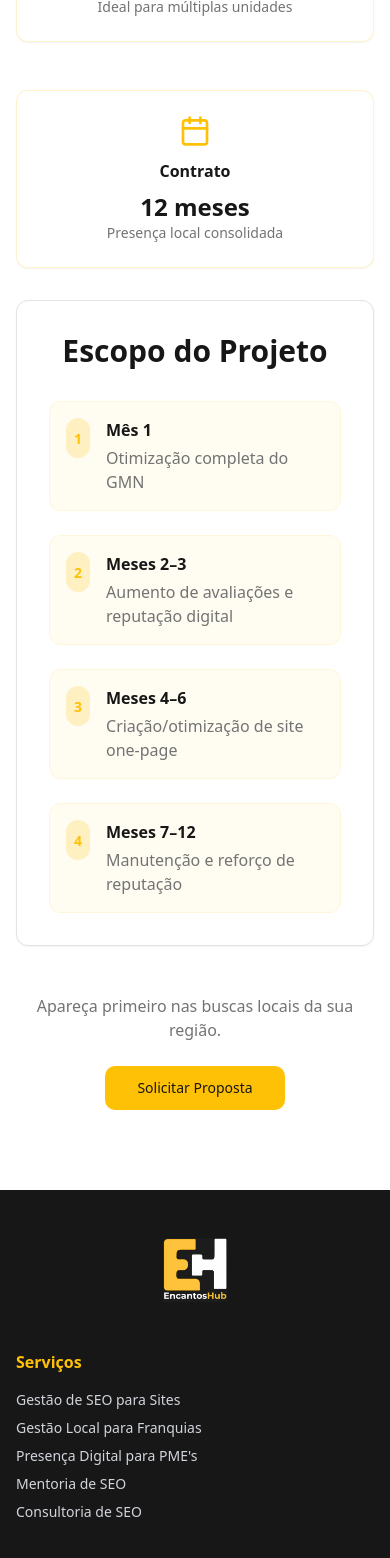
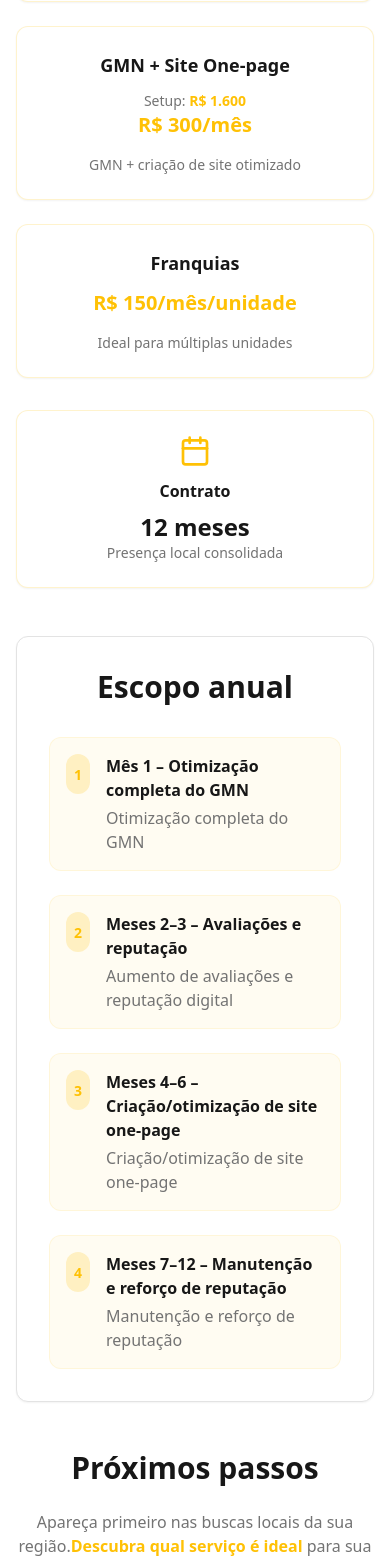
Before and after one commit to EncantosHub/site-encantos-hub, a React (Vite) app: page /servicos/gestao-local in a window 390 px wide. Shown: the part 996-2554 px from the top of the page. Built offline with nearby package versions, Linux system fonts and the light colour scheme.

Commit message:
Refactor: Improve SEO on service pages

```diff
--- a/src/pages/ConsultoriaEstrategica.tsx
+++ b/src/pages/ConsultoriaEstrategica.tsx
@@ -7,8 +7,8 @@ import { useSEO } from "@/hooks/useSEO";
 
 const ConsultoriaEstrategica = () => {
   useSEO({
-    title: "Consultoria Estratégica em SEO | Encantos Hub",
-    description: "Sessões avulsas online de 1h30 para diagnóstico e plano de ação.",
+    title: "Consultoria em SEO Estratégico | Encantos Hub",
+    description: "Sessões avulsas online de 1h30 para diagnóstico e plano de ação imediato.",
     canonical: "https://www.encantoshub.com.br/servicos/consultoria"
   });
 
@@ -27,8 +27,8 @@ const ConsultoriaEstrategica = () => {
       <main className="pt-20">
         <section className="py-20 bg-background">
           <div className="container mx-auto px-4">
-            <div className="max-w-4xl mx-auto">
-              <div className="text-center mb-12">
+            <article className="max-w-4xl mx-auto">
+              <header className="text-center mb-12">
                 <div className="bg-brand-gold/10 w-16 h-16 rounded-lg flex items-center justify-center mx-auto mb-6">
                   <Video className="w-8 h-8 text-brand-gold" />
                 </div>
@@ -38,8 +38,21 @@ const ConsultoriaEstrategica = () => {
                 <p className="text-xl text-muted-foreground mb-8">
                   Direcionamento rápido e personalizado para seu negócio.
                 </p>
+              </header>
 
-                <div className="grid grid-cols-1 md:grid-cols-3 gap-6 mb-12">
+              <section className="mb-12">
+                <h2 className="text-3xl font-bold text-brand-black mb-6 text-center">Para quem é</h2>
+                <p className="text-lg text-muted-foreground text-center mb-8">
+                  Ideal para <strong>empreendedores</strong> e <strong>gestores</strong> que precisam de orientação rápida e estratégica
+                  para resolver dúvidas pontuais sobre SEO. Se após a sessão você quiser um plano de longo prazo,
+                  conheça nossa <a href="/servicos/gestao-essencial" className="text-brand-gold hover:underline font-semibold">Gestão Essencial</a>.
+                </p>
+              </section>
+
+              <section className="mb-12">
+                <h2 className="text-3xl font-bold text-brand-black mb-6 text-center">Como funciona a sessão</h2>
+
+                <div className="grid grid-cols-1 md:grid-cols-3 gap-6 mb-8">
                   <Card className="border-brand-gold/20">
                     <CardContent className="p-6 text-center">
                       <DollarSign className="w-8 h-8 text-brand-gold mx-auto mb-3" />
@@ -67,12 +80,13 @@ const ConsultoriaEstrategica = () => {
                     </CardContent>
                   </Card>
                 </div>
-              </div>
+              </section>
 
-              <Card className="mb-12">
+              <section className="mb-12">
+                <Card>
                   <CardContent className="p-8">
                     <h2 className="text-3xl font-bold text-brand-black mb-8 text-center">
-                    O que está incluso
+                      O que entregamos
                     </h2>
 
                     <div className="grid grid-cols-1 md:grid-cols-2 gap-4">
@@ -85,8 +99,12 @@ const ConsultoriaEstrategica = () => {
                     </div>
                   </CardContent>
                 </Card>
+              </section>
 
-              <Card className="mb-12 bg-brand-gold/5 border-brand-gold/20">
+              <section className="mb-12">
+                <h2 className="text-3xl font-bold text-brand-black mb-6 text-center">Contrato e Valor</h2>
+
+                <Card className="bg-brand-gold/5 border-brand-gold/20">
                   <CardContent className="p-8 text-center">
                     <h3 className="text-2xl font-bold text-brand-black mb-4">
                       Detalhe Importante
@@ -98,10 +116,14 @@ const ConsultoriaEstrategica = () => {
                     </p>
                   </CardContent>
                 </Card>
+              </section>
 
-              <div className="text-center">
+              <section className="text-center">
+                <h2 className="text-3xl font-bold text-brand-black mb-6">Próximos passos</h2>
                 <p className="text-muted-foreground mb-6">
                   Pronto para esclarecer suas dúvidas e definir os próximos passos?
+                  <a href="/descubra-seu-plano" className="text-brand-gold hover:underline font-semibold">Descubra qual serviço é ideal</a> para você
+                  ou agende sua consultoria estratégica agora.
                 </p>
                 <Button
                   onClick={() => window.open("https://wa.me/5511964721143?text=Gostaria de agendar uma Consultoria Estratégica", "_blank")}
@@ -110,8 +132,8 @@ const ConsultoriaEstrategica = () => {
                 >
                   Agendar Consultoria
                 </Button>
-              </div>
-            </div>
+              </section>
+            </article>
           </div>
         </section>
       </main>
--- a/src/pages/GestaoCompleta.tsx
+++ b/src/pages/GestaoCompleta.tsx
@@ -8,16 +8,16 @@ import { useSEO } from "@/hooks/useSEO";
 const GestaoCompleta = () => {
   useSEO({
     title: "Gestão Completa de SEO | Encantos Hub",
-    description: "Gestão de SEO personalizada com escopo anual. Resultados sólidos em 12 meses.",
+    description: "SEO completo para empresas e franquias. Diagnóstico, rastreamento, link building e resultados sólidos em 12 meses.",
     canonical: "https://www.encantoshub.com.br/servicos/gestao-completa"
   });
 
   const escopo = [
-    { periodo: "Mês 1", atividade: "Diagnóstico completo + plano de ação" },
-    { periodo: "Meses 2–3", atividade: "Rastreamento e indexação (foco em impressões)" },
-    { periodo: "Meses 4–6", atividade: "Otimização de cliques e CTR" },
-    { periodo: "Meses 7–9", atividade: "Link building e autoridade" },
-    { periodo: "Meses 10–12", atividade: "Projetos avançados e consolidação" }
+    { periodo: "Mês 1", titulo: "Diagnóstico e plano de ação", atividade: "Diagnóstico completo + plano de ação estratégico personalizado" },
+    { periodo: "Meses 2–3", titulo: "Rastreamento e indexação", atividade: "Rastreamento e indexação (foco em impressões)" },
+    { periodo: "Meses 4–6", titulo: "Cliques e CTR", atividade: "Otimização de cliques e CTR" },
+    { periodo: "Meses 7–9", titulo: "Link building e autoridade", atividade: "Link building e construção de autoridade" },
+    { periodo: "Meses 10–12", titulo: "Consolidação de métricas", atividade: "Projetos avançados e consolidação de métricas" }
   ];
 
   return (
@@ -26,13 +26,23 @@ const GestaoCompleta = () => {
       <main className="pt-20">
         <section className="py-20 bg-background">
           <div className="container mx-auto px-4">
-            <div className="max-w-4xl mx-auto">
-              <div className="text-center mb-12">
+            <article className="max-w-4xl mx-auto">
+              <header className="text-center mb-12">
                 <h1 className="text-4xl lg:text-5xl font-bold text-brand-black mb-6">
                   Gestão Completa e Personalizada
                 </h1>
                 <p className="text-xl text-muted-foreground mb-8">
                   Crescimento sólido, estratégico e sustentável para empresas e franquias.
+                </p>
+              </header>
+
+              <section className="mb-12">
+                <h2 className="text-3xl font-bold text-brand-black mb-6 text-center">Para quem é</h2>
+                <p className="text-lg text-muted-foreground text-center mb-8">
+                  Ideal para <strong>empresas de médio e grande porte</strong> e <strong>franquias</strong> que precisam de
+                  uma gestão de SEO estratégica e personalizada. Se você já tem presença digital estabelecida e quer
+                  resultados sólidos, este é o serviço ideal. Para empresas que estão começando, recomendamos nossa
+                  <a href="/servicos/gestao-essencial" className="text-brand-gold hover:underline font-semibold"> Gestão Essencial</a>.
                 </p>
 
                 <div className="grid grid-cols-1 md:grid-cols-3 gap-6 mb-12">
@@ -63,12 +73,13 @@ const GestaoCompleta = () => {
                     </CardContent>
                   </Card>
                 </div>
-              </div>
+              </section>
 
-              <Card className="mb-12">
+              <section className="mb-12">
+                <Card>
                   <CardContent className="p-8">
                     <h2 className="text-3xl font-bold text-brand-black mb-8 text-center">
-                    Escopo do Projeto
+                      Escopo anual
                     </h2>
 
                     <div className="space-y-6">
@@ -78,7 +89,7 @@ const GestaoCompleta = () => {
                             <span className="text-brand-gold font-bold text-sm">{index + 1}</span>
                           </div>
                           <div>
-                          <h3 className="font-semibold text-brand-black mb-1">{item.periodo}</h3>
+                            <h3 className="font-semibold text-brand-black mb-1">{item.periodo} – {item.titulo}</h3>
                             <p className="text-muted-foreground">{item.atividade}</p>
                           </div>
                         </div>
@@ -86,10 +97,27 @@ const GestaoCompleta = () => {
                     </div>
                   </CardContent>
                 </Card>
+              </section>
 
-              <div className="text-center">
+              <section className="mb-12">
+                <h2 className="text-3xl font-bold text-brand-black mb-6 text-center">Contrato e Valor</h2>
+
+                <div className="text-center mb-8">
+                  <p className="text-lg text-muted-foreground mb-4">
+                    <strong>Contrato:</strong> 12 meses para resultados sólidos e sustentáveis
+                  </p>
+                  <p className="text-lg text-muted-foreground">
+                    <strong>Investimento:</strong> A partir de R$ 3.000/mês
+                  </p>
+                </div>
+              </section>
+
+              <section className="text-center">
+                <h2 className="text-3xl font-bold text-brand-black mb-6">Próximos passos</h2>
                 <p className="text-muted-foreground mb-6">
                   Pronto para dar o próximo passo no seu crescimento digital?
+                  <a href="/descubra-seu-plano" className="text-brand-gold hover:underline font-semibold"> Descubra qual serviço é ideal</a> para sua empresa
+                  ou solicite uma proposta personalizada diretamente.
                 </p>
                 <Button
                   onClick={() => window.open("https://wa.me/5511964721143?text=Gostaria de saber mais sobre a Gestão Completa de SEO", "_blank")}
@@ -98,8 +126,8 @@ const GestaoCompleta = () => {
                 >
                   Solicitar Proposta
                 </Button>
-              </div>
-            </div>
+              </section>
+            </article>
           </div>
         </section>
       </main>
--- a/src/pages/GestaoEssencial.tsx
+++ b/src/pages/GestaoEssencial.tsx
@@ -8,16 +8,9 @@ import { useSEO } from "@/hooks/useSEO";
 const GestaoEssencial = () => {
   useSEO({
     title: "Gestão Essencial de SEO | Encantos Hub",
-    description: "SEO contínuo para pequenas e médias empresas. Contrato anual.",
+    description: "SEO acessível para pequenas e médias empresas. Evolução contínua com contrato anual.",
     canonical: "https://www.encantoshub.com.br/servicos/gestao-essencial"
   });
-
-  const escopo = [
-    { periodo: "Mês 1", atividade: "Configuração web analítica e rastreamento" },
-    { periodo: "Meses 2–3", atividade: "Impressões e cliques" },
-    { periodo: "Meses 4–6", atividade: "CTR e posição média" },
-    { periodo: "Meses 7–12", atividade: "Consolidação de performance (cliques e posições)" }
-  ];
 
   return (
     <div className="min-h-screen">
@@ -25,16 +18,30 @@ const GestaoEssencial = () => {
       <main className="pt-20">
         <section className="py-20 bg-background">
           <div className="container mx-auto px-4">
-            <div className="max-w-4xl mx-auto">
-              <div className="text-center mb-12">
+            <article className="max-w-4xl mx-auto">
+              <header className="text-center mb-12">
                 <h1 className="text-4xl lg:text-5xl font-bold text-brand-black mb-6">
                   Gestão Essencial
                 </h1>
                 <p className="text-xl text-muted-foreground mb-8">
                   Evolução consistente com investimento acessível.
                 </p>
+              </header>
 
-                <div className="grid grid-cols-1 md:grid-cols-3 gap-6 mb-12">
+              <section className="mb-12">
+                <h2 className="text-3xl font-bold text-brand-black mb-6 text-center">Para quem é</h2>
+                <p className="text-lg text-muted-foreground text-center mb-8">
+                  Ideal para <strong>pequenas e médias empresas</strong> e <strong>autônomos</strong> que querem crescer de forma consistente
+                  com um investimento acessível. Se você já tem um negócio consolidado e quer acelerar ainda mais,
+                  conheça nossa <a href="/servicos/gestao-completa" className="text-brand-gold hover:underline font-semibold">Gestão Completa</a>.
+                  Para empresas com foco local, veja nossa <a href="/servicos/gestao-local" className="text-brand-gold hover:underline font-semibold">Gestão Local</a>.
+                </p>
+              </section>
+
+              <section className="mb-12">
+                <h2 className="text-3xl font-bold text-brand-black mb-6 text-center">Contrato e Valor</h2>
+
+                <div className="grid grid-cols-1 md:grid-cols-3 gap-6 mb-8">
                   <Card className="border-brand-gold/20">
                     <CardContent className="p-6 text-center">
                       <DollarSign className="w-8 h-8 text-brand-gold mx-auto mb-3" />
@@ -62,33 +69,63 @@ const GestaoEssencial = () => {
                     </CardContent>
                   </Card>
                 </div>
-              </div>
+              </section>
 
-              <Card className="mb-12">
+              <section className="mb-12">
+                <Card>
                   <CardContent className="p-8">
                     <h2 className="text-3xl font-bold text-brand-black mb-8 text-center">
-                    Escopo do Projeto
+                      Escopo anual
                     </h2>
 
                     <div className="space-y-6">
-                    {escopo.map((item, index) => (
-                      <div key={index} className="flex items-start space-x-4 p-4 rounded-lg bg-brand-gold/5 border border-brand-gold/10">
+                      <div className="flex items-start space-x-4 p-4 rounded-lg bg-brand-gold/5 border border-brand-gold/10">
                         <div className="bg-brand-gold/20 rounded-full p-2 flex-shrink-0">
-                          <span className="text-brand-gold font-bold text-sm">{index + 1}</span>
+                          <span className="text-brand-gold font-bold text-sm">1</span>
                         </div>
                         <div>
-                          <h3 className="font-semibold text-brand-black mb-1">{item.periodo}</h3>
-                          <p className="text-muted-foreground">{item.atividade}</p>
+                          <h3 className="font-semibold text-brand-black mb-1">Mês 1 – Configuração web analítica</h3>
+                          <p className="text-muted-foreground">Configuração web analítica e rastreamento</p>
                         </div>
                       </div>
-                    ))}
+                      <div className="flex items-start space-x-4 p-4 rounded-lg bg-brand-gold/5 border border-brand-gold/10">
+                        <div className="bg-brand-gold/20 rounded-full p-2 flex-shrink-0">
+                          <span className="text-brand-gold font-bold text-sm">2</span>
+                        </div>
+                        <div>
+                          <h3 className="font-semibold text-brand-black mb-1">Meses 2–3 – Impressões e cliques</h3>
+                          <p className="text-muted-foreground">Impressões e cliques</p>
+                        </div>
+                      </div>
+                      <div className="flex items-start space-x-4 p-4 rounded-lg bg-brand-gold/5 border border-brand-gold/10">
+                        <div className="bg-brand-gold/20 rounded-full p-2 flex-shrink-0">
+                          <span className="text-brand-gold font-bold text-sm">3</span>
+                        </div>
+                        <div>
+                          <h3 className="font-semibold text-brand-black mb-1">Meses 4–6 – CTR e posição média</h3>
+                          <p className="text-muted-foreground">CTR e posição média</p>
+                        </div>
+                      </div>
+                      <div className="flex items-start space-x-4 p-4 rounded-lg bg-brand-gold/5 border border-brand-gold/10">
+                        <div className="bg-brand-gold/20 rounded-full p-2 flex-shrink-0">
+                          <span className="text-brand-gold font-bold text-sm">4</span>
+                        </div>
+                        <div>
+                          <h3 className="font-semibold text-brand-black mb-1">Meses 7–12 – Consolidação de performance</h3>
+                          <p className="text-muted-foreground">Consolidação de performance (cliques e posições)</p>
+                        </div>
+                      </div>
                     </div>
                   </CardContent>
                 </Card>
+              </section>
 
-              <div className="text-center">
+              <section className="text-center">
+                <h2 className="text-3xl font-bold text-brand-black mb-6">Próximos passos</h2>
                 <p className="text-muted-foreground mb-6">
                   Ideal para pequenas e médias empresas que querem crescer de forma consistente.
+                  <a href="/descubra-seu-plano" className="text-brand-gold hover:underline font-semibold">Descubra qual serviço é ideal</a> para sua empresa
+                  ou solicite uma proposta personalizada.
                 </p>
                 <Button
                   onClick={() => window.open("https://wa.me/5511964721143?text=Gostaria de saber mais sobre a Gestão Essencial de SEO", "_blank")}
@@ -97,8 +134,8 @@ const GestaoEssencial = () => {
                 >
                   Solicitar Proposta
                 </Button>
-              </div>
-            </div>
+              </section>
+            </article>
           </div>
         </section>
       </main>
--- a/src/pages/GestaoLocal.tsx
+++ b/src/pages/GestaoLocal.tsx
@@ -46,8 +46,8 @@ const GestaoLocal = () => {
       <main className="pt-20">
         <section className="py-20 bg-background">
           <div className="container mx-auto px-4">
-            <div className="max-w-4xl mx-auto">
-              <div className="text-center mb-12">
+            <article className="max-w-4xl mx-auto">
+              <header className="text-center mb-12">
                 <div className="bg-brand-gold/10 w-16 h-16 rounded-lg flex items-center justify-center mx-auto mb-6">
                   <MapPin className="w-8 h-8 text-brand-gold" />
                 </div>
@@ -57,9 +57,21 @@ const GestaoLocal = () => {
                 <p className="text-xl text-muted-foreground mb-8">
                   Destaque seu negócio nas buscas locais e no Google Meu Negócio.
                 </p>
-              </div>
+              </header>
 
-              <div className="grid grid-cols-1 md:grid-cols-3 gap-6 mb-12">
+              <section className="mb-12">
+                <h2 className="text-3xl font-bold text-brand-black mb-6 text-center">Para quem é</h2>
+                <p className="text-lg text-muted-foreground text-center mb-8">
+                  Ideal para <strong>negócios locais</strong>, <strong>estabelecimentos físicos</strong> e <strong>prestadores de serviços regionais</strong>
+                  que querem dominar as buscas locais. Se você quer expandir além do local,
+                  conheça nossa <a href="/servicos/gestao-essencial" className="text-brand-gold hover:underline font-semibold">Gestão Essencial</a>.
+                </p>
+              </section>
+
+              <section className="mb-12">
+                <h2 className="text-3xl font-bold text-brand-black mb-6 text-center">Contrato e Valor</h2>
+
+                <div className="grid grid-cols-1 md:grid-cols-3 gap-6 mb-8">
                   {planos.map((plano, index) => (
                     <Card key={index} className="border-brand-gold/20 hover:border-brand-gold/40 transition-colors">
                       <CardContent className="p-6 text-center">
@@ -84,32 +96,63 @@ const GestaoLocal = () => {
                     <p className="text-sm text-muted-foreground">Presença local consolidada</p>
                   </CardContent>
                 </Card>
+              </section>
 
-              <Card className="mb-12">
+              <section className="mb-12">
+                <Card>
                   <CardContent className="p-8">
                     <h2 className="text-3xl font-bold text-brand-black mb-8 text-center">
-                    Escopo do Projeto
+                      Escopo anual
                     </h2>
 
                     <div className="space-y-6">
-                    {escopo.map((item, index) => (
-                      <div key={index} className="flex items-start space-x-4 p-4 rounded-lg bg-brand-gold/5 border border-brand-gold/10">
+                      <div className="flex items-start space-x-4 p-4 rounded-lg bg-brand-gold/5 border border-brand-gold/10">
                         <div className="bg-brand-gold/20 rounded-full p-2 flex-shrink-0">
-                          <span className="text-brand-gold font-bold text-sm">{index + 1}</span>
+                          <span className="text-brand-gold font-bold text-sm">1</span>
                         </div>
                         <div>
-                          <h3 className="font-semibold text-brand-black mb-1">{item.periodo}</h3>
-                          <p className="text-muted-foreground">{item.atividade}</p>
+                          <h3 className="font-semibold text-brand-black mb-1">Mês 1 – Otimização completa do GMN</h3>
+                          <p className="text-muted-foreground">Otimização completa do GMN</p>
                         </div>
                       </div>
-                    ))}
+                      <div className="flex items-start space-x-4 p-4 rounded-lg bg-brand-gold/5 border border-brand-gold/10">
+                        <div className="bg-brand-gold/20 rounded-full p-2 flex-shrink-0">
+                          <span className="text-brand-gold font-bold text-sm">2</span>
+                        </div>
+                        <div>
+                          <h3 className="font-semibold text-brand-black mb-1">Meses 2–3 – Avaliações e reputação</h3>
+                          <p className="text-muted-foreground">Aumento de avaliações e reputação digital</p>
+                        </div>
+                      </div>
+                      <div className="flex items-start space-x-4 p-4 rounded-lg bg-brand-gold/5 border border-brand-gold/10">
+                        <div className="bg-brand-gold/20 rounded-full p-2 flex-shrink-0">
+                          <span className="text-brand-gold font-bold text-sm">3</span>
+                        </div>
+                        <div>
+                          <h3 className="font-semibold text-brand-black mb-1">Meses 4–6 – Criação/otimização de site one-page</h3>
+                          <p className="text-muted-foreground">Criação/otimização de site one-page</p>
+                        </div>
+                      </div>
+                      <div className="flex items-start space-x-4 p-4 rounded-lg bg-brand-gold/5 border border-brand-gold/10">
+                        <div className="bg-brand-gold/20 rounded-full p-2 flex-shrink-0">
+                          <span className="text-brand-gold font-bold text-sm">4</span>
+                        </div>
+                        <div>
+                          <h3 className="font-semibold text-brand-black mb-1">Meses 7–12 – Manutenção e reforço de reputação</h3>
+                          <p className="text-muted-foreground">Manutenção e reforço de reputação</p>
+                        </div>
+                      </div>
                     </div>
                   </CardContent>
                 </Card>
+              </section>
 
-              <div className="text-center">
+              <section className="text-center">
+                <h2 className="text-3xl font-bold text-brand-black mb-6">Próximos passos</h2>
                 <p className="text-muted-foreground mb-6">
                   Apareça primeiro nas buscas locais da sua região.
+                  <a href="/descubra-seu-plano" className="text-brand-gold hover:underline font-semibold">Descubra qual serviço é ideal</a> para sua empresa
+                  ou solicite uma proposta personalizada.
                 </p>
                 <Button
                   onClick={() => window.open("https://wa.me/5511964721143?text=Gostaria de saber mais sobre a Gestão Local", "_blank")}
@@ -118,8 +161,8 @@ const GestaoLocal = () => {
                 >
                   Solicitar Proposta
                 </Button>
-              </div>
-            </div>
+              </section>
+            </article>
           </div>
         </section>
       </main>
```
Lines whose indentation alone changed are shown as unchanged.
